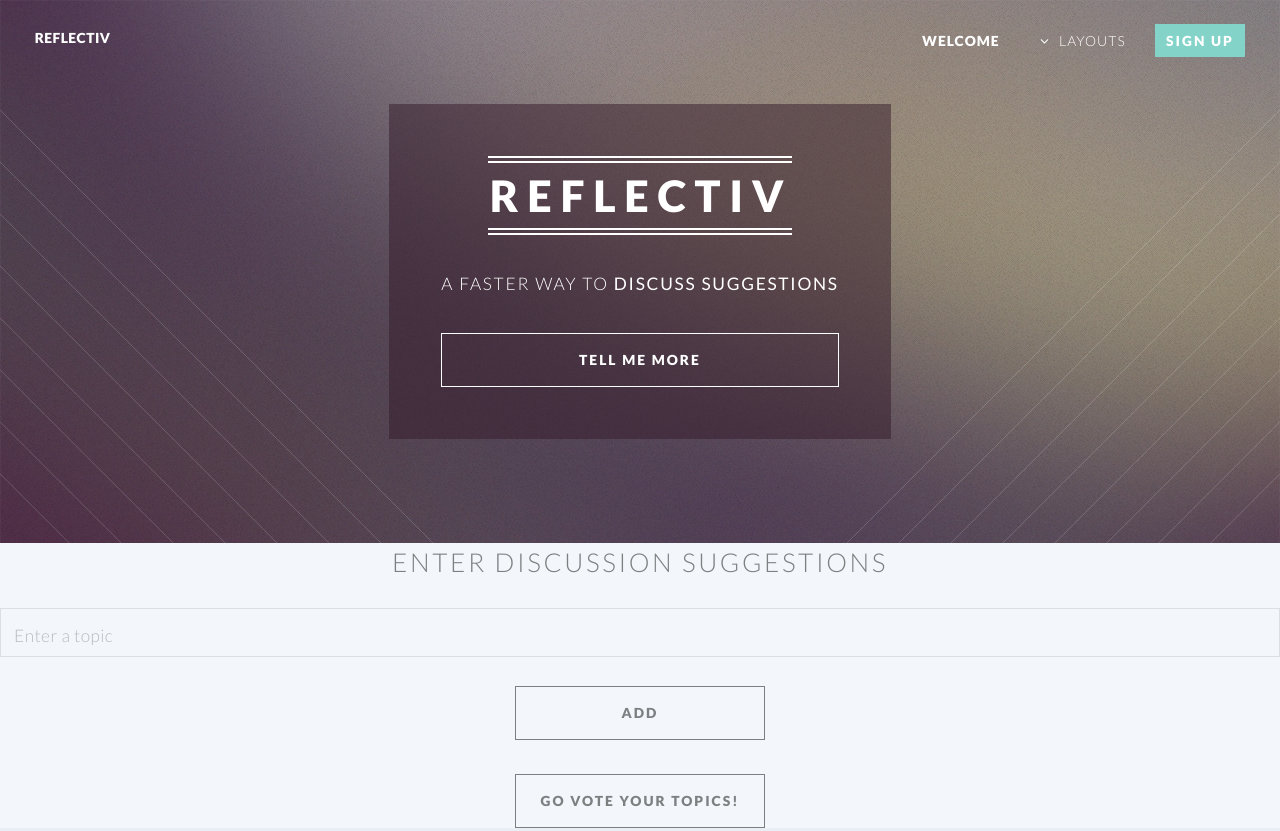
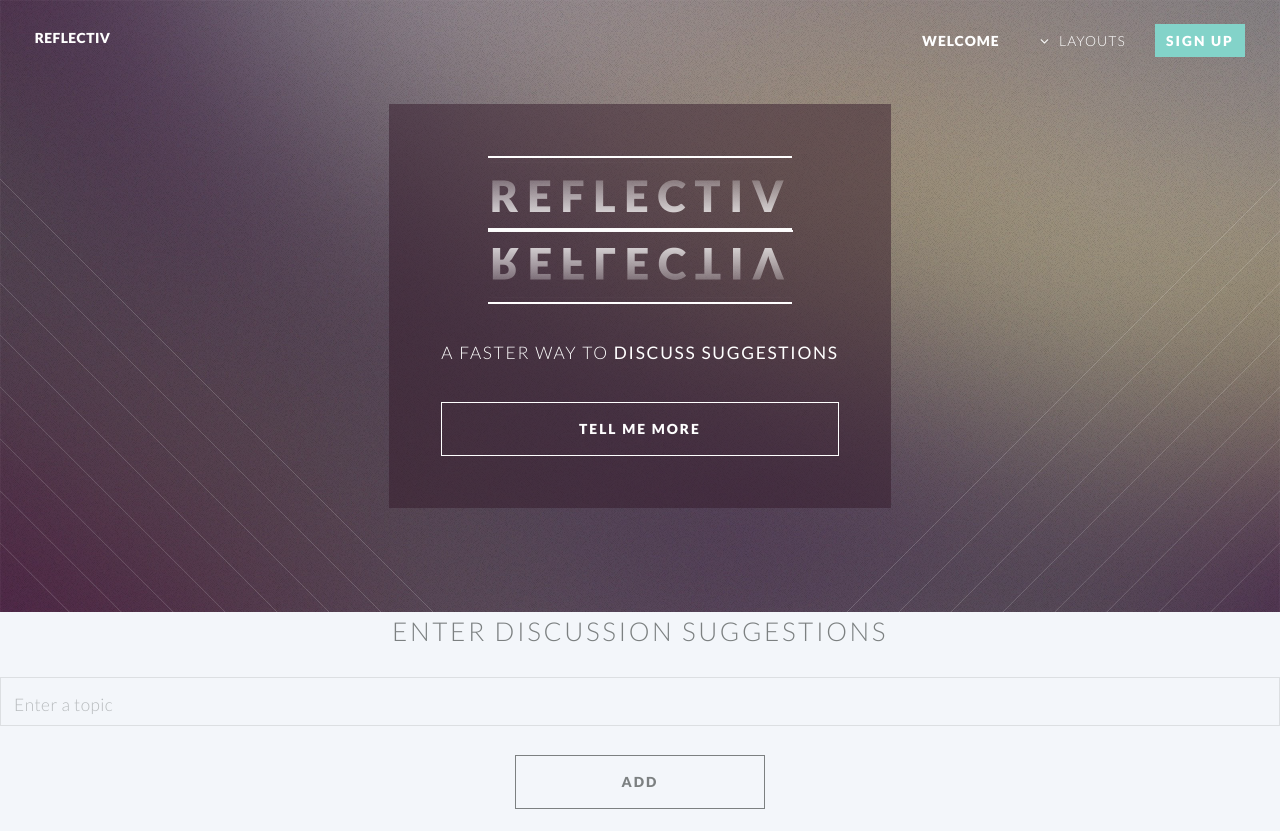
Before and after one commit to colorful-asteroid/colorful-asteroid, a website: page public/index.html in a window 1280 px wide. Shown: the top 831 px of the page. Drawn offline with nearby package versions, Linux system fonts and the light colour scheme; some packages are replaced by stand-ins of ours; no server answers.

Commit message:
Mirrored title and added gradient

```diff
--- a/public/assets/css/main.css
+++ b/public/assets/css/main.css
@@ -57,6 +57,20 @@
 	}
 
 /* Containers */
+	.base {
+		-webkit-mask-image: -webkit-gradient(linear, left top, left bottom,
+    	from(rgba(0,0,0,0)), to(rgba(0,0,0,1)));
+	}
+
+	.mirror {
+		-moz-transform: scale(-1, 1);
+		-webkit-transform: scale(-1, 1);
+		-o-transform: scale(-1, 1);
+		-ms-transform: scale(-1, 1);
+		-webkit-mask-image: -webkit-gradient(linear, left top, left bottom,
+    	from(rgba(0,0,0,0)), to(rgba(0,0,0,1)));
+		transform: scale(1, -1);
+	}
 
 	.container {
 		margin-left: auto;
--- a/public/index.html
+++ b/public/index.html
@@ -59,7 +59,8 @@
 					<div class="inner">
 
 						<header>
-							<h2>REFLECTIV</h2>
+							<h2 class="base">REFLECTIV</h2>
+							<h2 class="mirror">REFLECTIV</h2>
 						</header>
 						<p>A faster way to <strong> discuss suggestions </strong>
 
```
